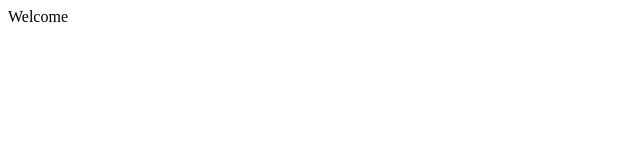
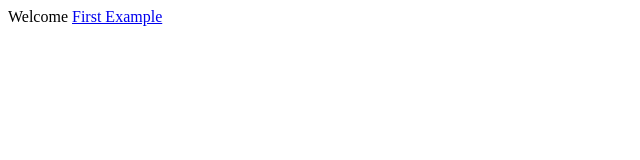
Before and after one commit to sadiquemohd/sadiquemohd.github.io, a plain HTML site: page index.html in a window 1280 px wide. Shown: the whole page, without its empty margins (0-640 px from the left). Drawn offline with Linux system fonts and the light colour scheme.

Commit message:
Update index.html

```diff
--- a/index.html
+++ b/index.html
@@ -1,3 +1,4 @@
 <html>
 Welcome
+  <a href=leaf_out1.html> First Example </a>
 </html>
```
